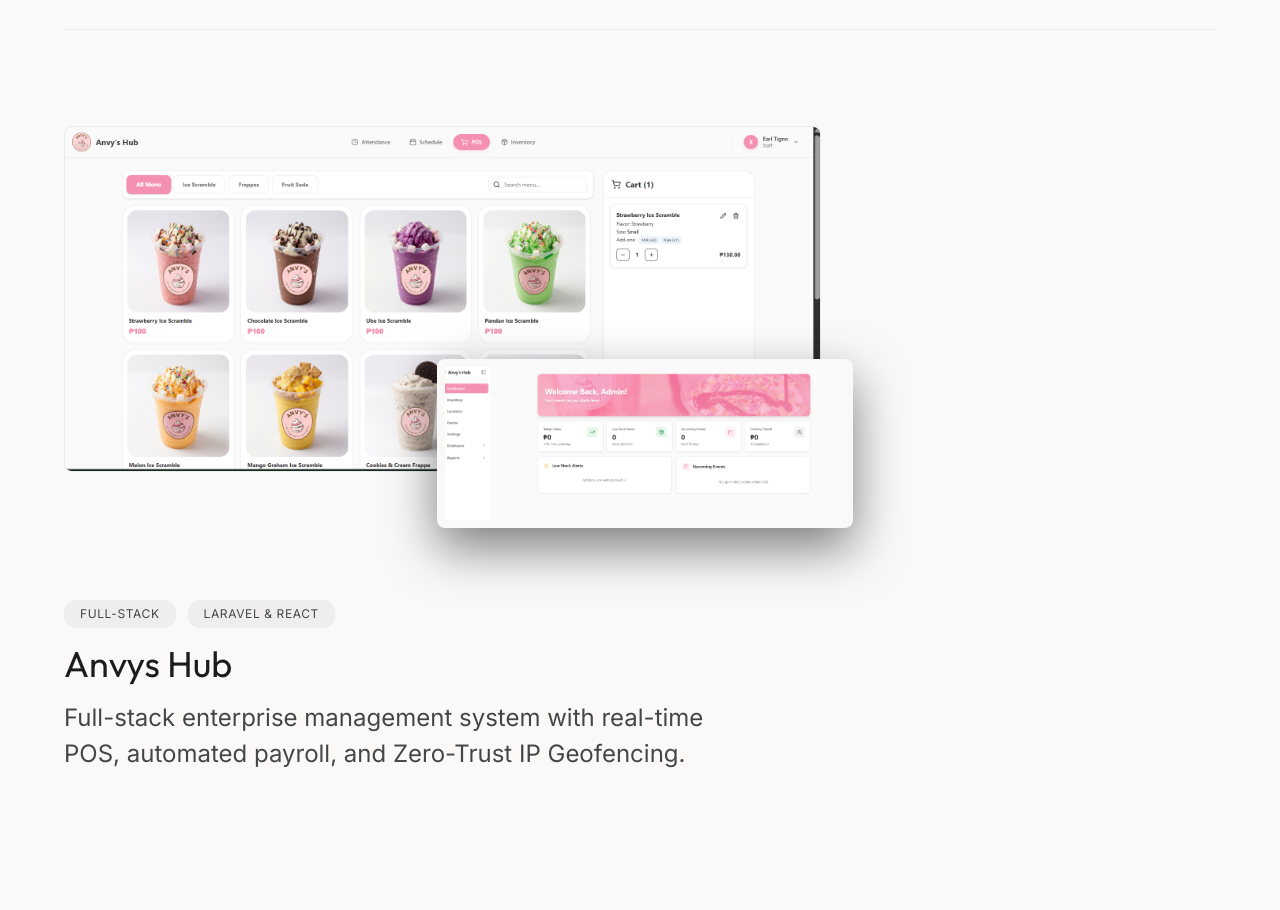
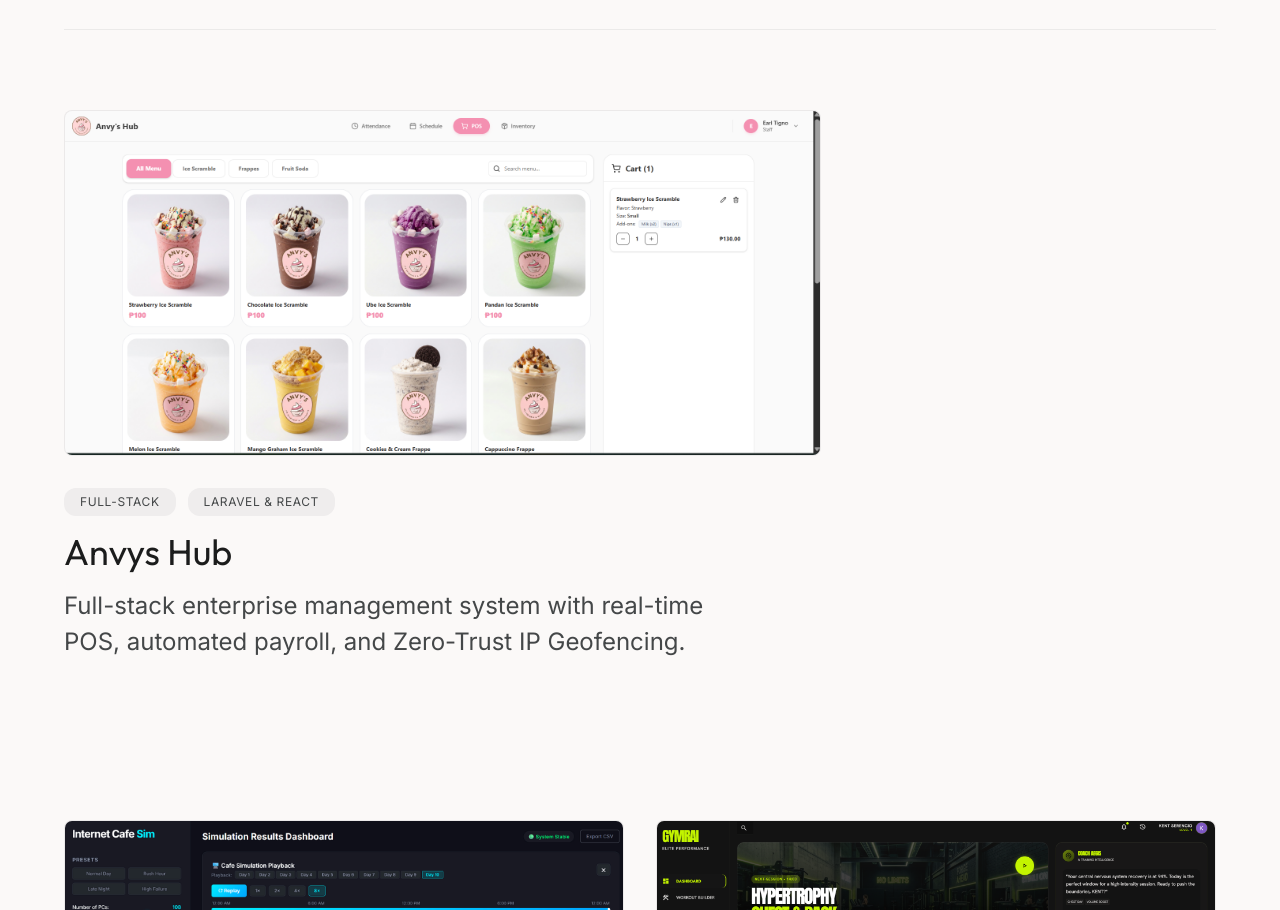
Before and after one commit to dafuqer-kentaro/Portfolio, a Next.js app: page / in a window 1280 px wide. Shown: the part 1508-2418 px from the top of the page. Built offline with nearby package versions, Linux system fonts and the light colour scheme.

Commit message:
feat: switch back to hover reveal with dynamic heights

```diff
--- a/src/app/page.tsx
+++ b/src/app/page.tsx
@@ -80,14 +80,13 @@
           <div className="grid grid-cols-12 gap-x-gutter gap-y-stack-xl">
             {/* Project 1 */}
             <div className="project-card group cursor-pointer col-span-12 lg:col-span-8">
-              <div className="relative mb-24 sm:mb-32 mt-4">
-                {/* Main Background Image */}
-                <div className="overflow-hidden rounded-xl bg-surface-container border border-outline-variant/10">
-                  <Image src="/projects/anvy.png" alt="Anvys Hub Main" width={0} height={0} sizes="100vw" style={{ width: '100%', height: 'auto' }} className="scale-100 group-hover:scale-105 transition-transform duration-700 ease-out block" />
-                </div>
-                {/* Floating Overlap Image */}
-                <div className="absolute -bottom-8 -right-4 sm:-bottom-12 sm:-right-8 w-[65%] sm:w-[55%] overflow-hidden rounded-xl shadow-[0_20px_50px_rgba(0,0,0,0.5)] border-[6px] sm:border-[8px] border-surface bg-surface-container transform translate-y-2 group-hover:-translate-y-2 group-hover:-translate-x-2 transition-all duration-700 ease-out z-10">
-                  <Image src="/projects/anvy1.png" alt="Anvys Hub Secondary" width={0} height={0} sizes="100vw" style={{ width: '100%', height: 'auto' }} className="scale-105 group-hover:scale-100 transition-transform duration-700 ease-out block" />
+              <div className="overflow-hidden rounded-xl bg-surface-container relative mb-8 border border-outline-variant/10">
+                {/* Image 1 (POS - visible by default, sets container height) */}
+                <Image src="/projects/anvy.png" alt="Anvys Hub POS" width={0} height={0} sizes="100vw" style={{ width: '100%', height: 'auto' }} className="relative z-10 block opacity-100 group-hover:opacity-0 transition-opacity duration-700 ease-in-out" />
+
+                {/* Image 2 (Dashboard - hidden by default, revealed on hover) */}
+                <div className="absolute inset-0 z-20 opacity-0 group-hover:opacity-100 transition-opacity duration-700 ease-in-out bg-surface-container">
+                  <Image src="/projects/anvy1.png" alt="Anvys Hub Dashboard" width={0} height={0} sizes="100vw" style={{ width: '100%', height: 'auto' }} className="block" />
                 </div>
               </div>
               <div className="flex justify-between items-start">
```
